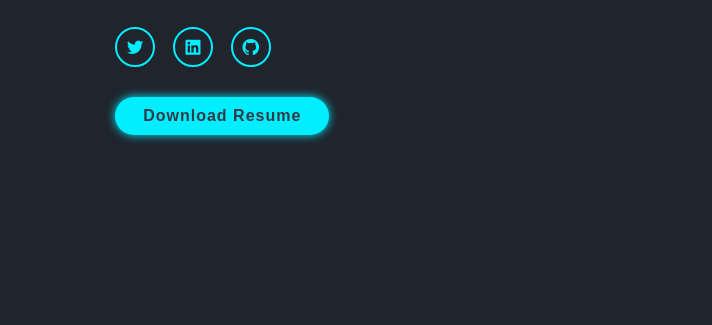
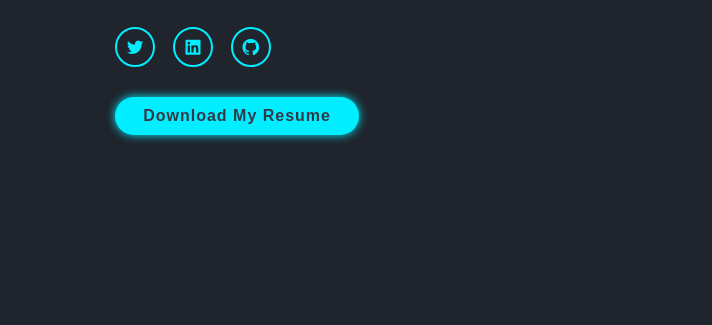
Before and after one commit to rishi699/My_Portfolio_Website, a plain HTML site: page index.html in a window 1280 px wide. Shown: the part 475-800 px from the top of the page, 0-712 px from the left. Drawn offline with nearby package versions, Linux system fonts and the light colour scheme; grey boxes are pictures that could not be loaded.

Commit message:
changed buttons name

```diff
--- a/index.html
+++ b/index.html
@@ -50,7 +50,7 @@
             ><i class="bx bxl-github"></i
           ></a>
         </div>
-        <a href="#" class="btn">Download Resume</a>
+        <a href="#" class="btn">Download My Resume</a>
       </div>
 
       <div class="home-image">
```
